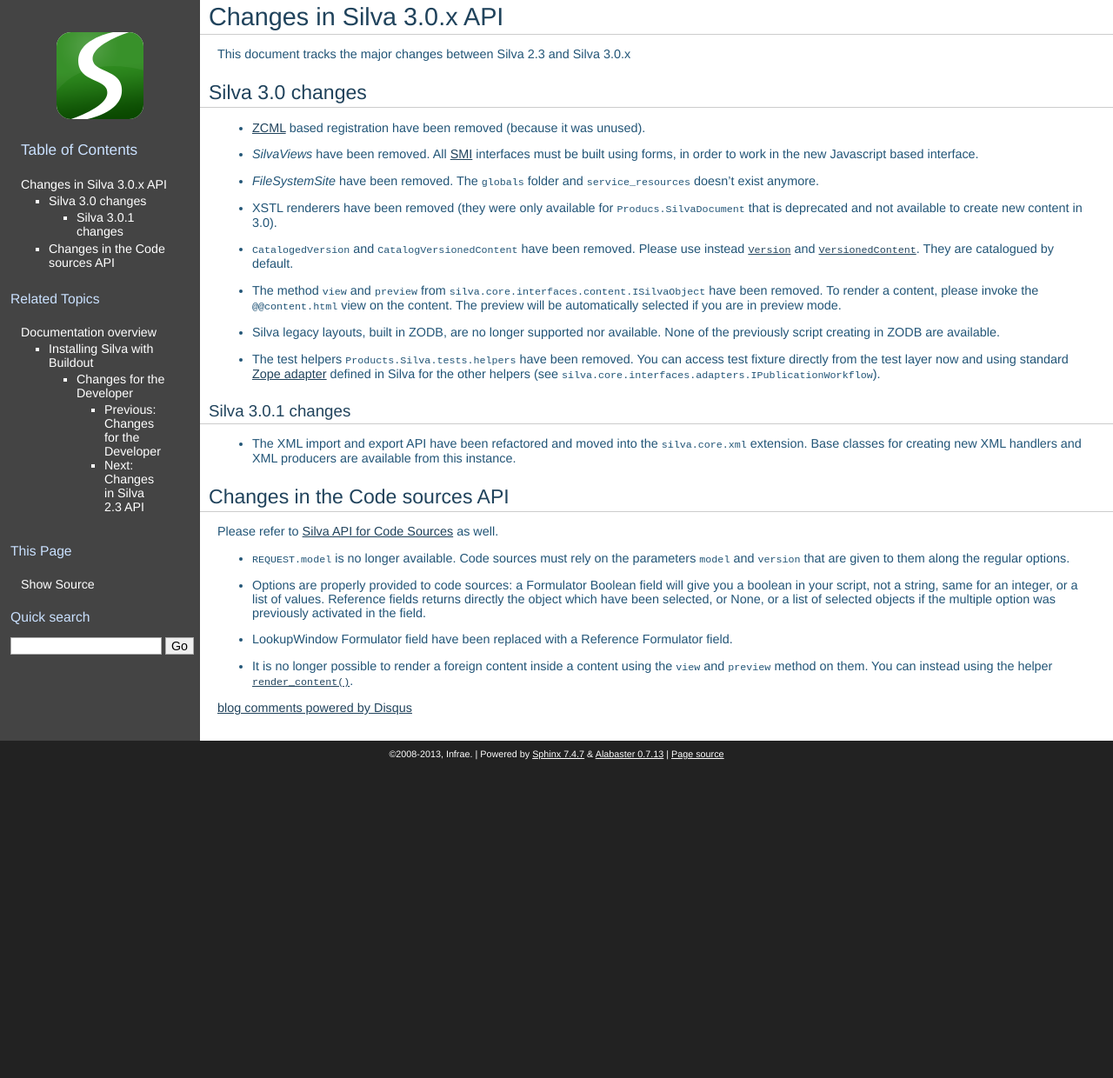
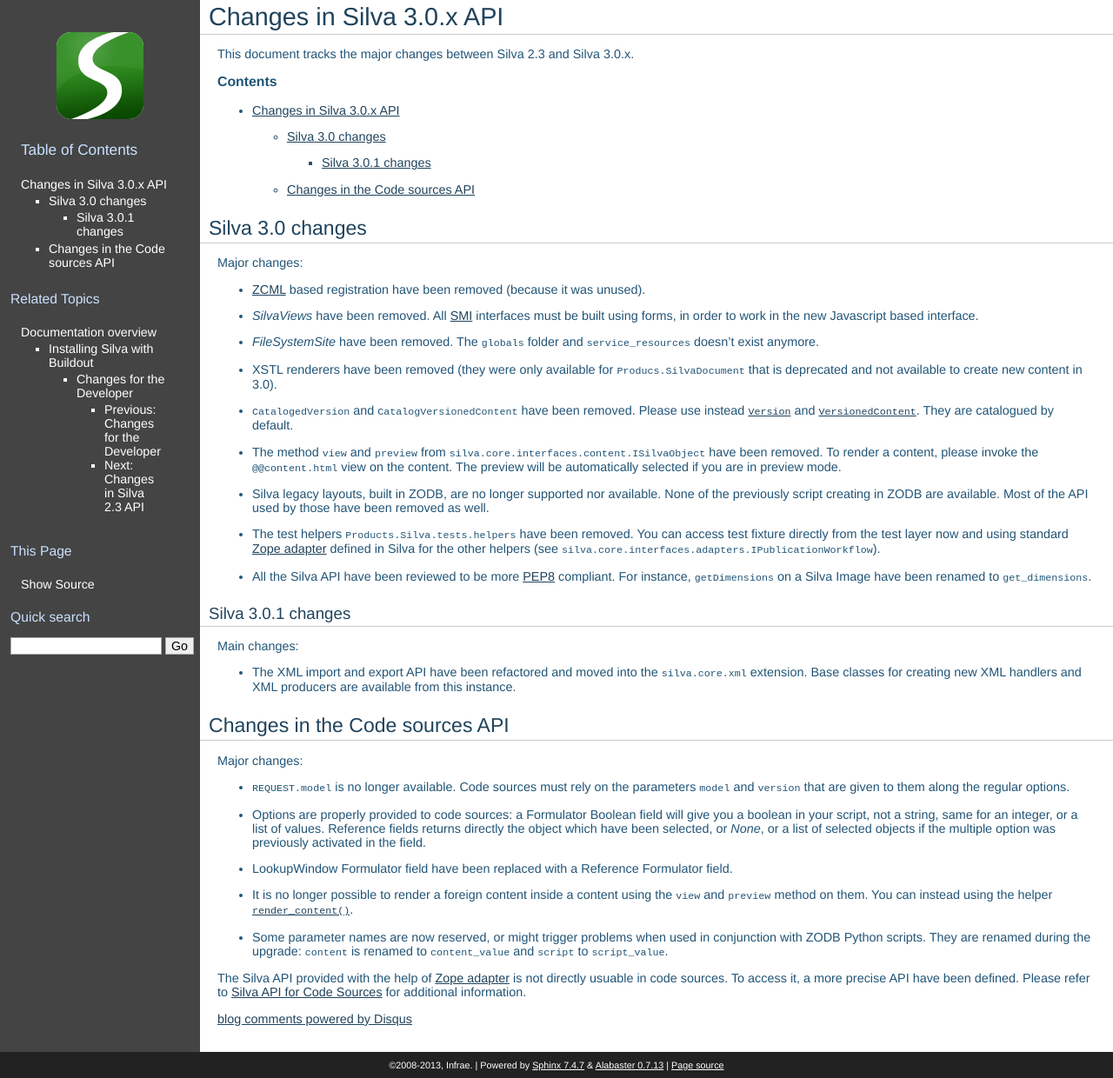
Before and after one commit to silvacms/documentation, a Sphinx documentation site: the page built from source/changes/30.rst, in a window 1280 px wide. Shown: the whole page at 87% size. Built offline with Sphinx 7.4.7, drawn with Linux system fonts in a browser that asks for light colours; pages that are not in the unit, such as notebooks, are missing from menus; comment, search, counter and statistics services are not loaded; cross-references to code outside the pages are shown as plain code; before the commit the page ends 900 px from its top, so only the background shows below that.

Commit message:
Improve documentation.

```diff
--- a/source/changes/30.rst
+++ b/source/changes/30.rst
@@ -1,10 +1,15 @@
 Changes in Silva 3.0.x API
 ==========================
 
-This document tracks the major changes between Silva 2.3 and Silva 3.0.x
+This document tracks the major changes between Silva 2.3 and Silva
+3.0.x.
+
+.. contents::
 
 Silva 3.0 changes
 -----------------
+
+Major changes:
 
 - :term:`ZCML` based registration have been removed (because it was
   unused).
@@ -34,7 +39,7 @@
 
 - Silva legacy layouts, built in ZODB, are no longer supported nor
   available. None of the previously script creating in ZODB are
-  available.
+  available. Most of the API used by those have been removed as well.
 
 - The test helpers ``Products.Silva.tests.helpers`` have been
   removed. You can access test fixture directly from the test layer
@@ -42,9 +47,15 @@
   other helpers (see
   :py:interface:`~silva.core.interfaces.adapters.IPublicationWorkflow`).
 
+- All the Silva API have been reviewed to be more `PEP8`_ compliant. For
+  instance, ``getDimensions`` on a Silva Image have been renamed to
+  ``get_dimensions``.
+
 
 Silva 3.0.1 changes
 ~~~~~~~~~~~~~~~~~~~
+
+Main changes:
 
 - The XML import and export API have been refactored and moved into
   the ``silva.core.xml`` extension. Base classes for creating new XML
@@ -54,8 +65,7 @@
 Changes in the Code sources API
 -------------------------------
 
-Please refer to :ref:`silva_api_for_code_sources` as well.
-
+Major changes:
 
 - ``REQUEST.model`` is no longer available. Code sources must rely on
   the parameters ``model`` and ``version`` that are given to them
@@ -64,9 +74,9 @@
 - Options are properly provided to code sources: a Formulator Boolean
   field will give you a boolean in your script, not a string, same for
   an integer, or a list of values. Reference fields returns directly
-  the object which have been selected, or None, or a list of selected
-  objects if the multiple option was previously activated in the
-  field.
+  the object which have been selected, or *None*, or a list of
+  selected objects if the multiple option was previously activated in
+  the field.
 
 - LookupWindow Formulator field have been replaced with a Reference
   Formulator field.
@@ -75,3 +85,17 @@
   content using the ``view`` and ``preview`` method on them. You can
   instead using the helper
   :py:func:`~Products.SilvaExternalSources.codesources.api.render_content`.
+
+- Some parameter names are now reserved, or might trigger problems
+  when used in conjunction with ZODB Python scripts. They are renamed
+  during the upgrade: ``content`` is renamed to ``content_value`` and
+  ``script`` to ``script_value``.
+
+
+The Silva API provided with the help of :term:`Zope adapter` is not
+directly usuable in code sources. To access it, a more precise API
+have been defined. Please refer to :ref:`silva_api_for_code_sources`
+for additional information.
+
+
+.. _PEP8: http://www.python.org/dev/peps/pep-0008/
```
